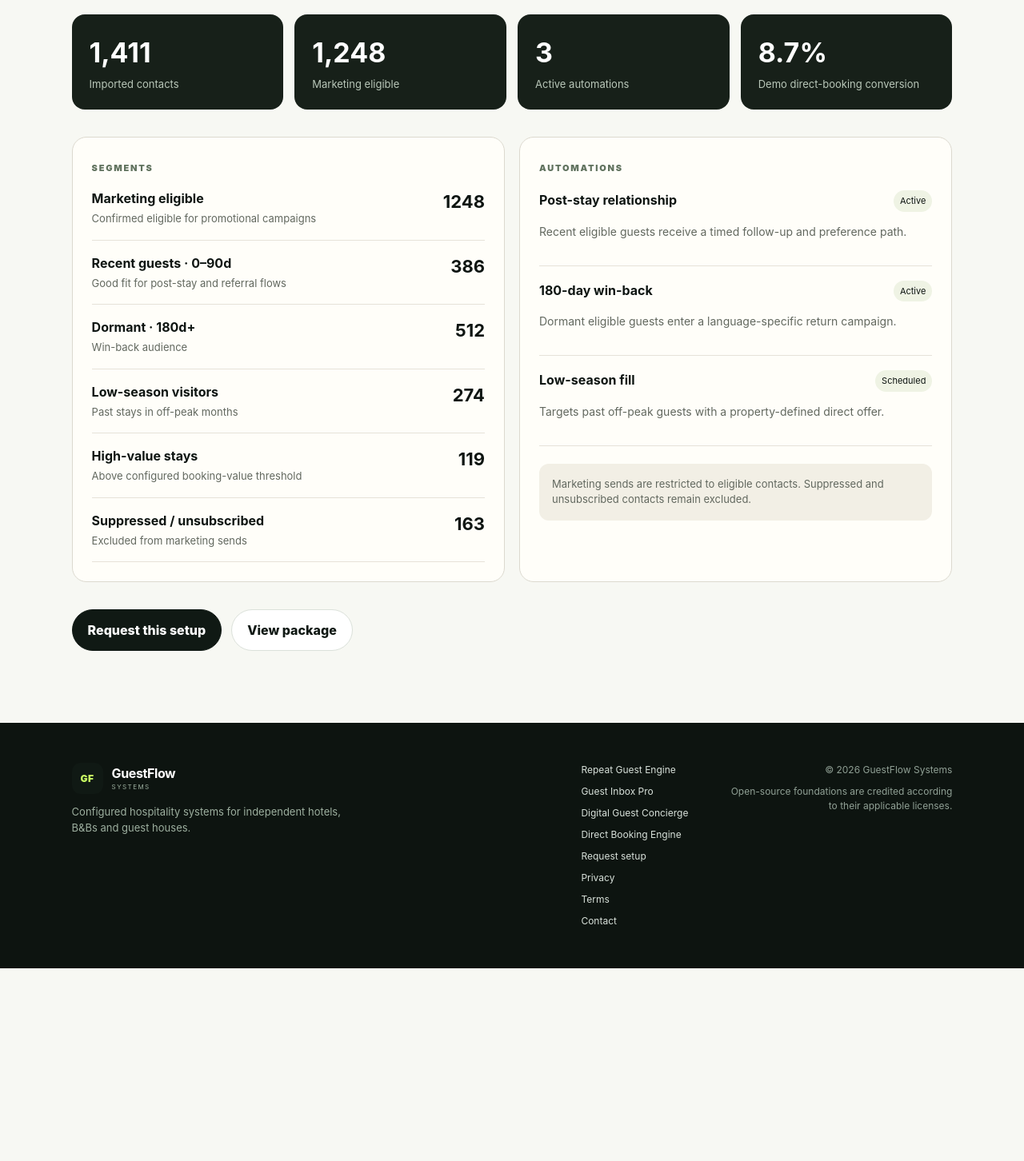
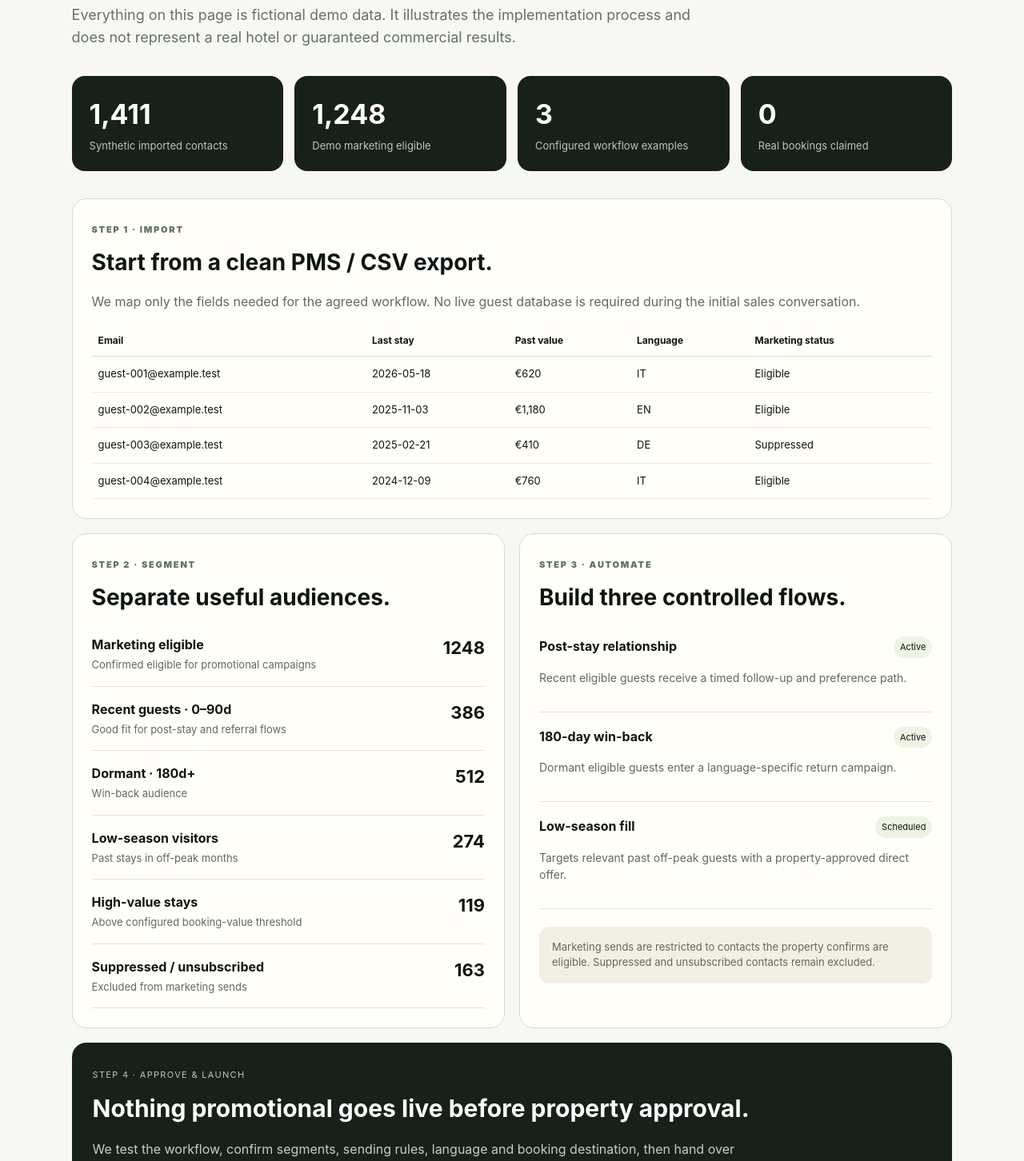
Before and after one commit to vincenzoproto/DigitalGrowthKits, a Next.js app: page /repeat-guest-engine/demo in a window 1280 px wide. Shown: the part 540-1992 px from the top of the page at 80% size. Before the commit the page ends 1751 px from the top, so only its background shows below. Built offline with nearby package versions, Linux system fonts and the light colour scheme; no server answers.

Commit message:
Turn Repeat Guest demo into a guided sales walkthrough

```diff
--- a/app/repeat-guest-engine/demo/page.tsx
+++ b/app/repeat-guest-engine/demo/page.tsx
@@ -10,31 +10,50 @@ const segments = [
   {name:"Suppressed / unsubscribed", count:163, note:"Excluded from marketing sends"},
 ];
 
+const sampleRows = [
+  ["guest-001@example.test","2026-05-18","€620","IT","Eligible"],
+  ["guest-002@example.test","2025-11-03","€1,180","EN","Eligible"],
+  ["guest-003@example.test","2025-02-21","€410","DE","Suppressed"],
+  ["guest-004@example.test","2024-12-09","€760","IT","Eligible"],
+];
+
 export default function RepeatGuestDemo() {
   return (
     <main className={styles.shell}>
       <section className={styles.section}>
         <Link href="/repeat-guest-engine" className={styles.secondary}>← Repeat Guest Engine</Link>
-        <div style={{marginTop:32}}><span className={styles.eyebrow}>Demo data only</span><h2 style={{maxWidth:900}}>Guest Retention Dashboard</h2><p className={styles.leadSmall}>Example of the operating view after a guest database has been mapped, cleaned and segmented.</p></div>
+        <div style={{marginTop:32}}><span className={styles.eyebrow}>Interactive sales walkthrough · synthetic data</span><h2 style={{maxWidth:900}}>From a guest export to a controlled repeat-booking workflow.</h2><p className={styles.leadSmall}>Everything on this page is fictional demo data. It illustrates the implementation process and does not represent a real hotel or guaranteed commercial results.</p></div>
 
         <div style={{display:"grid",gridTemplateColumns:"repeat(auto-fit,minmax(180px,1fr))",gap:14,margin:"34px 0"}}>
-          {[['1,411','Imported contacts'],['1,248','Marketing eligible'],['3','Active automations'],['8.7%','Demo direct-booking conversion']].map(([value,label])=><div key={label} style={{background:'#172019',color:'white',padding:22,borderRadius:16}}><strong style={{fontSize:34}}>{value}</strong><div style={{color:'#b9c7b9',fontSize:13,marginTop:5}}>{label}</div></div>)}
+          {[['1,411','Synthetic imported contacts'],['1,248','Demo marketing eligible'],['3','Configured workflow examples'],['0','Real bookings claimed']].map(([value,label])=><div key={label} style={{background:'#172019',color:'white',padding:22,borderRadius:16}}><strong style={{fontSize:34}}>{value}</strong><div style={{color:'#b9c7b9',fontSize:13,marginTop:5}}>{label}</div></div>)}
         </div>
 
-        <div style={{display:"grid",gridTemplateColumns:"1fr 1fr",gap:18}}>
+        <section style={{background:'#fffef9',border:'1px solid #dcd9cf',borderRadius:18,padding:24,marginBottom:18}}>
+          <span className={styles.eyebrow}>Step 1 · Import</span><h3 style={{fontSize:28,margin:'10px 0'}}>Start from a clean PMS / CSV export.</h3><p style={{color:'#62685f'}}>We map only the fields needed for the agreed workflow. No live guest database is required during the initial sales conversation.</p>
+          <div style={{overflowX:'auto',marginTop:18}}><table style={{width:'100%',borderCollapse:'collapse',minWidth:620}}><thead><tr>{['Email','Last stay','Past value','Language','Marketing status'].map(h=><th key={h} style={{textAlign:'left',padding:'10px 8px',borderBottom:'1px solid #dcd9cf',fontSize:12}}>{h}</th>)}</tr></thead><tbody>{sampleRows.map((row,i)=><tr key={i}>{row.map(cell=><td key={cell} style={{padding:'12px 8px',borderBottom:'1px solid #eeeae0',fontSize:13}}>{cell}</td>)}</tr>)}</tbody></table></div>
+        </section>
+
+        <div style={{display:"grid",gridTemplateColumns:"repeat(auto-fit,minmax(280px,1fr))",gap:18}}>
           <section style={{background:'#fffef9',border:'1px solid #dcd9cf',borderRadius:18,padding:24}}>
-            <span className={styles.eyebrow}>Segments</span>
+            <span className={styles.eyebrow}>Step 2 · Segment</span><h3 style={{fontSize:28,margin:'10px 0'}}>Separate useful audiences.</h3>
             {segments.map(s=><div key={s.name} style={{padding:'16px 0',borderBottom:'1px solid #e6e2d9',display:'grid',gridTemplateColumns:'1fr auto',gap:12}}><div><strong>{s.name}</strong><div style={{color:'#62685f',fontSize:13,marginTop:4}}>{s.note}</div></div><strong style={{fontSize:22}}>{s.count}</strong></div>)}
           </section>
 
           <section style={{background:'#fffef9',border:'1px solid #dcd9cf',borderRadius:18,padding:24}}>
-            <span className={styles.eyebrow}>Automations</span>
-            {[['Post-stay relationship','Active','Recent eligible guests receive a timed follow-up and preference path.'],['180-day win-back','Active','Dormant eligible guests enter a language-specific return campaign.'],['Low-season fill','Scheduled','Targets past off-peak guests with a property-defined direct offer.']].map(([name,status,desc])=><div key={name} style={{padding:'18px 0',borderBottom:'1px solid #e6e2d9'}}><div style={{display:'flex',justifyContent:'space-between',gap:10}}><strong>{name}</strong><span style={{fontSize:11,background:'#eff3e4',padding:'5px 8px',borderRadius:999}}>{status}</span></div><p style={{color:'#62685f',fontSize:14}}>{desc}</p></div>)}
-            <div style={{marginTop:22,padding:16,background:'#f2efe5',borderRadius:12,color:'#62685f',fontSize:13}}>Marketing sends are restricted to eligible contacts. Suppressed and unsubscribed contacts remain excluded.</div>
+            <span className={styles.eyebrow}>Step 3 · Automate</span><h3 style={{fontSize:28,margin:'10px 0'}}>Build three controlled flows.</h3>
+            {[['Post-stay relationship','Active','Recent eligible guests receive a timed follow-up and preference path.'],['180-day win-back','Active','Dormant eligible guests enter a language-specific return campaign.'],['Low-season fill','Scheduled','Targets relevant past off-peak guests with a property-approved direct offer.']].map(([name,status,desc])=><div key={name} style={{padding:'18px 0',borderBottom:'1px solid #e6e2d9'}}><div style={{display:'flex',justifyContent:'space-between',gap:10}}><strong>{name}</strong><span style={{fontSize:11,background:'#eff3e4',padding:'5px 8px',borderRadius:999}}>{status}</span></div><p style={{color:'#62685f',fontSize:14}}>{desc}</p></div>)}
+            <div style={{marginTop:22,padding:16,background:'#f2efe5',borderRadius:12,color:'#62685f',fontSize:13}}>Marketing sends are restricted to contacts the property confirms are eligible. Suppressed and unsubscribed contacts remain excluded.</div>
           </section>
         </div>
 
-        <div className={styles.actions} style={{marginTop:34}}><a className={styles.primary} href="mailto:info@vincenzoproto.com?subject=Repeat%20Guest%20Engine%20Setup">Request this setup</a><Link className={styles.secondary} href="/repeat-guest-engine">View package</Link></div>
+        <section style={{marginTop:18,background:'#172019',color:'white',borderRadius:18,padding:26}}>
+          <span style={{fontSize:11,letterSpacing:'.12em',textTransform:'uppercase',color:'#b9c7b9'}}>Step 4 · Approve & launch</span><h3 style={{fontSize:30,margin:'10px 0'}}>Nothing promotional goes live before property approval.</h3><p style={{color:'#c5cec5',maxWidth:820}}>We test the workflow, confirm segments, sending rules, language and booking destination, then hand over the operating view. The hotel remains responsible for confirming its lawful basis and the accuracy of customer-facing offers.</p>
+        </section>
+
+        <section style={{marginTop:34,border:'1px solid #dcd9cf',borderRadius:18,padding:26,background:'#fffef9'}}>
+          <span className={styles.eyebrow}>Founder launch · first 3 completed purchases</span><h3 style={{fontSize:32,margin:'10px 0'}}>€690 one-time setup</h3><p style={{color:'#62685f'}}>Includes one-property database mapping, segmentation, three core automations, reporting view and staff handover. Optional managed service remains separate. Founder pricing is limited by the live checkout to three completed purchases.</p>
+          <div className={styles.actions} style={{marginTop:22}}><a className={styles.primary} href="https://book.stripe.com/aFafZheYd6j28lu38KabK06">Secure a Founder slot</a><Link className={styles.secondary} href="/request-setup?product=repeat-guest-engine">Request a review first</Link></div>
+        </section>
       </section>
     </main>
   );
```
